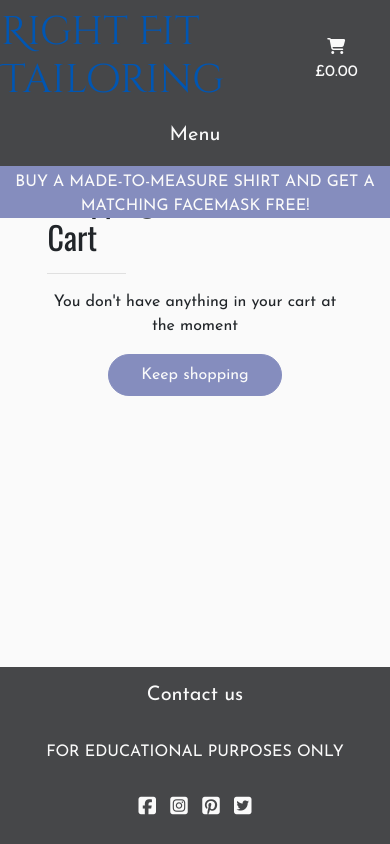
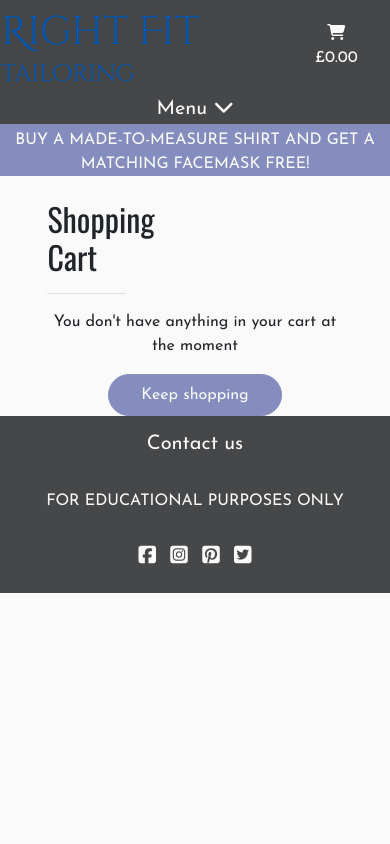
Before and after one commit to tealhorizon87/ms4_right-fit-tailoring, a Django app: page /cart/ in a window 390 px wide. Run offline with Django 3.2, Linux system fonts and the light colour scheme; parts of the project's set-up code (start-up, migrations or seed data) failed here and were passed over; some libraries are stand-ins or nearby versions; some web fonts are replaced.

Commit message:
Fix styling for header and footer

```diff
--- a/static/css/style.css
+++ b/static/css/style.css
@@ -46,8 +46,8 @@ body {
   padding: 0.5rem 2rem;
 }
 
-main {
-  min-height: calc(100vh - 6rem);
+.header-spacer {
+  padding-top: 200px;
 }
 
 /* -------------------------------------Background image */
@@ -88,6 +88,14 @@ header {
   border-color: var(--my-grey);
 }
 
+.sub-logo {
+  font-size: 2.5rem;
+}
+
+.menu-button {
+  height: 2rem;
+}
+
 /* ----------------------------------------Footer styles */
 footer {
   background-color: var(--my-dark-grey);
@@ -100,12 +108,8 @@ footer .row {
 }
 
 /* --------------------------------------------Home page */
-.header-spacer {
-  padding-top: 180px;
-}
-
 .jumbotron {
-  position: fixed;
+  /* position: fixed; */
   margin-top: 120px;
 }
 
@@ -132,7 +136,25 @@ smaller screens */
   body {
     background: url("/media/hero-lg.jpg") no-repeat fixed;
     background-size: cover;
-    background-position: -450px 120px;
+    background-position: -250px 100px;
     height: calc(100vh - 152px);
   }
+
+  .sub-logo {
+    font-size: 1.5rem;
+  }
 }
+
+@media (max-width: 568px) {
+  .jumbotron {
+    margin-top: 0;
+  }
+
+  .fixed-bottom {
+    position: relative;
+    right: auto;
+    bottom: auto;
+    left: auto;
+    z-index: 1030;
+  }
+}
--- a/templates/base.html
+++ b/templates/base.html
@@ -31,12 +31,12 @@
   <body>
     <header class="container-fliud fixed-top">
       <div class="row">
-        <div class="col col-9 col-sm-8 col-md-4 text-lg-left my-auto p-0">
-          <a href="{% url 'home' %}" class="nav-link pr-0 white-font">
-            <h1 class="logo">Right Fit Tailoring</h1>
+        <div class="col-9 col-sm-8 col-md-4 text-lg-left my-auto p-0">
+          <a href="{% url 'home' %}" class="nav-link pr-0 pb-0 white-font">
+            <h1 class="logo d-inline">Right Fit</h1><span class="logo sub-logo"> Tailoring</span>
           </a>
         </div>
-        <div class="col col-lg-4 my-auto d-none d-md-block">
+        <div class="col-md-4 my-auto d-none d-md-block">
           <form class="search-bar" method="GET" action="{% url 'products' %}">
             <div class="input-group w-100">
               <input class="form-control" type="search" placeholder="Search" name="q" aria-label="Search">
@@ -48,7 +48,7 @@
             </div>
           </form>
         </div>
-        <div class="col col-3 col-sm-4 my-auto">
+        <div class="col-3 col-sm-4 col-md-4 my-auto">
           <ul class="list-inline text-left text-sm-center my-0">
             <li class="list-inline-item d-none d-sm-inline-block mr-sm-3">
               <a href="#" class="nav-link p-0 white-font">
@@ -71,8 +71,8 @@
       </div>
       <div class="row">
         <nav class="navbar navbar-expand-md w-100 mx-auto p-0">
-          <button class="navbar-toggler mx-auto" type="button" data-toggle="collapse" data-target="#menu-bar" aria-controls="menu-bar" aria-expanded="false" aria-label="Toggle navigation">
-            <p class="white-font">Menu</p>
+          <button class="navbar-toggler mx-auto menu-button border-0" type="button" data-toggle="collapse" data-target="#menu-bar" aria-controls="menu-bar" aria-expanded="false" aria-label="Toggle navigation">
+            <p class="white-font mb-0">Menu <i class="fas fa-chevron-down"></i></p>
           </button>
           {% include 'includes/menu-bar.html' %}
         </nav>
--- a/templates/includes/menu-bar.html
+++ b/templates/includes/menu-bar.html
@@ -13,7 +13,7 @@
         </form>
       </li>
       <li class="nav-item ml-5 d-sm-none">
-        <a href="#" class="nav-link">
+        <a href="#" class="nav-link white-font">
           <div>
             <p class="my-0"><i class="fas fa-user mr-2"></i> Log in/Register</p>
           </div>
```
Also changed, not shown: home/templates/home/index.html (+9 -3 lines).
